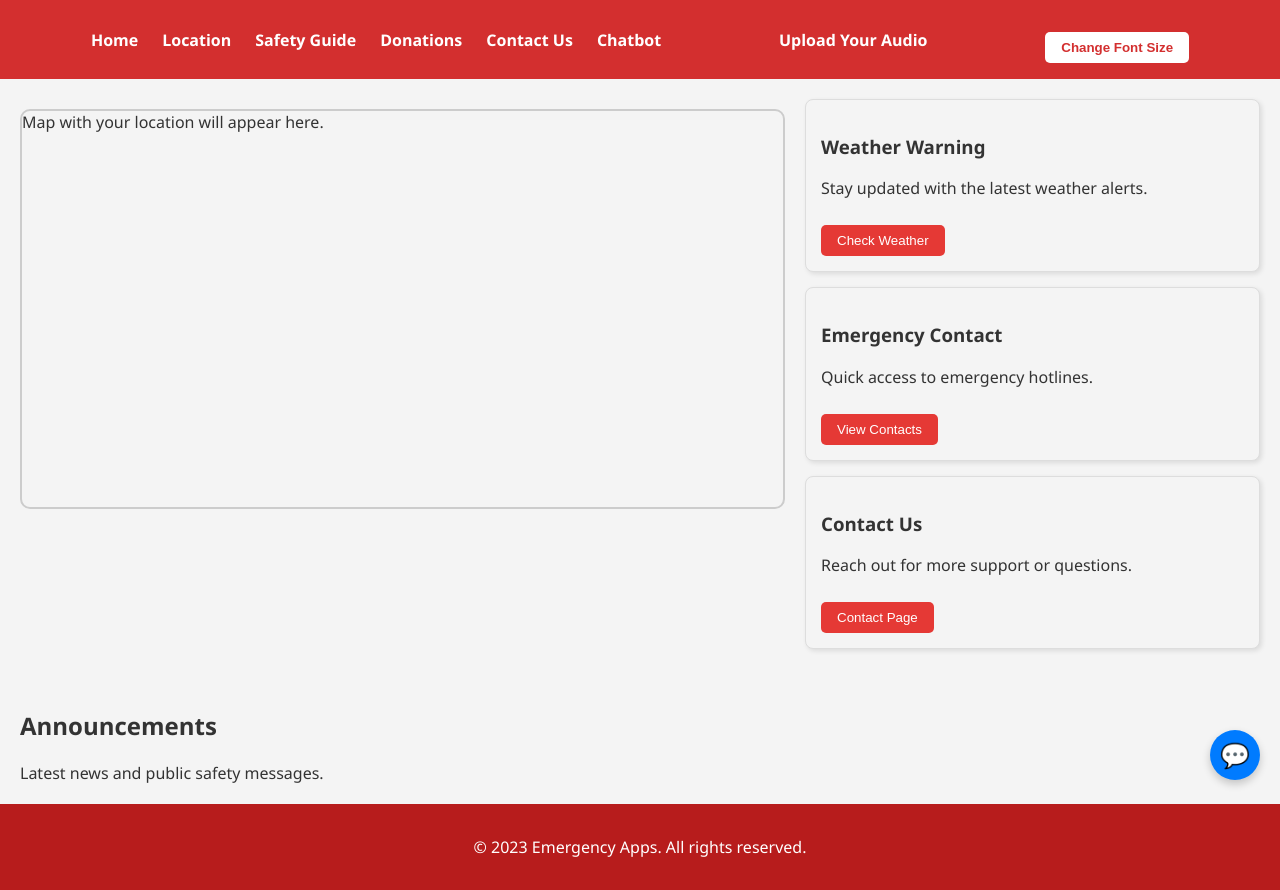
After one commit to Harimau-AI-Seoul-Hackathon/src, a Flask app: template templates/indextest.html in a window 1280 px wide. The commit adds this page. Run offline with Flask 3, Linux system fonts and the light colour scheme; the template is opened without the code that fills it, so the values that code supplies are empty.

Commit message:
90 percent done

```diff
--- a/app.py
+++ b/app.py
@@ -24,15 +24,6 @@ user_calls = {}
 def home():
     return render_template("index.html")
 
-@app.route("/test")
-def test():
-    return render_template("indextest.html")
-
-
-@app.route("/location")
-def location():
-    return render_template("location.html")
-
 @app.route("/safety_guide")
 def safety_guide():
     return render_template("safety_guide.html")
@@ -44,11 +35,6 @@ def contact():
 @app.route("/chatbot")
 def chatbot():
     return render_template("chatbot.html")
-
-@app.route("/map")
-def map():
-    return render_template("map.html")
-
 
 @app.route("/chat", methods=["POST"])
 def chat():
--- a/static/newsList.js
+++ b/static/newsList.js
@@ -73,7 +73,7 @@ const categoryMap = {
     loadNews()
       .then(articles => {
         renderArticles(articles);
-        initFilters();  // now that .news-bg exist, wire up your filters :contentReference[oaicite:0]{index=0}
+        initFilters();
       })
       .catch(err => console.error('Failed to load news:', err));
   });
--- /dev/null
+++ b/templates/indextest.html
@@ -0,0 +1,208 @@
+<!DOCTYPE html>
+<html lang="en">
+<head>
+  <meta charset="UTF-8" />
+  <meta name="viewport" content="width=device-width, initial-scale=1.0"/>
+  <title>Emergency Apps</title>
+  <link rel="stylesheet" href="/static/style.css">
+  <style>
+    .main-section {
+      display: flex;
+      flex-wrap: wrap;
+      gap: 20px;
+      padding: 20px;
+    }
+
+    #map {
+      flex: 1 1 60%;
+      height: 400px;
+      border: 2px solid #ccc;
+      border-radius: 10px;
+    }
+
+    .info-boxes {
+      flex: 1 1 35%;
+      display: flex;
+      flex-direction: column;
+      gap: 15px;
+    }
+
+    .info-box {
+      background: #f4f4f4;
+      padding: 15px;
+      border-radius: 8px;
+      border: 1px solid #ddd;
+      box-shadow: 2px 2px 5px rgba(0,0,0,0.1);
+    }
+
+    .info-box button {
+      margin-top: 10px;
+    }
+
+    .content-section {
+      padding: 20px;
+    }
+
+    iframe {
+      border: none;
+      border-radius: 10px;
+    }
+
+    /* Floating Button */
+#chatbot-toggle {
+  position: fixed;
+  bottom: 20px;
+  right: 20px;
+  background-color: #007bff;
+  color: white;
+  font-size: 24px;
+  border-radius: 50%;
+  width: 50px;
+  height: 50px;
+  text-align: center;
+  line-height: 50px;
+  cursor: pointer;
+  z-index: 1000;
+  box-shadow: 0 4px 8px rgba(0, 0, 0, 0.2);
+}
+
+/* Popup Chat */
+#chatbot-popup {
+  display: none;
+  position: fixed;
+  bottom: 80px;
+  right: 20px;
+  width: 350px;
+  height: 500px;
+  background: white;
+  border-radius: 12px;
+  box-shadow: 0 0 15px rgba(0,0,0,0.3);
+  z-index: 1000;
+  overflow: hidden;
+}
+
+/* Chat Header */
+#chatbot-popup .chat-header {
+  background: #007bff;
+  color: white;
+  padding: 10px;
+  font-weight: bold;
+  display: flex;
+  justify-content: space-between;
+  align-items: center;
+}
+
+/* Iframe for the chatbot */
+#chatbot-popup iframe {
+  width: 100%;
+  height: 100%;
+  border: none;
+}
+
+  </style>
+</head>
+<body>
+  <header>
+    <div class="nav-container">
+      <nav>
+        <ul>
+          <li><a href="/">Home</a></li>
+          <li><a href="location">Location</a></li>
+          <li><a href="safety_guide">Safety Guide</a></li>
+          <li><a href="donations">Donations</a></li>
+          <li><a href="contact">Contact Us</a></li>
+          <li><a href="chatbot">Chatbot</a></li>
+        </ul>
+      </nav>
+      <a id="audio-btn" class="btn" href="/audio">Upload Your Audio</a>
+      <button onclick="toggleFontSize()">Change Font Size</button>
+    </div>
+  </header>
+
+  <div class="main-section">
+    <div id="map">Map with your location will appear here.</div>
+
+    <div class="info-boxes">
+      <!-- Floating Chat Icon -->
+        <div id="chatbot-toggle" onclick="toggleChatbot()">
+            💬
+        </div>
+
+        <!-- Chatbot Popup -->
+        <div id="chatbot-popup">
+            <div class="chat-header">
+            <span>AI Chatbot</span>
+            <button onclick="toggleChatbot()">×</button>
+            </div>
+            <iframe src="/chatbot" frameborder="0"></iframe>
+        </div>
+
+      <div class="info-box">
+        <h3>Weather Warning</h3>
+        <p>Stay updated with the latest weather alerts.</p>
+        <button onclick="checkWeather()">Check Weather</button>
+        <div id="weather-result"></div>
+      </div>
+      <div class="info-box">
+        <h3>Emergency Contact</h3>
+        <p>Quick access to emergency hotlines.</p>
+        <button onclick="window.location.href='/emergency_contact'">View Contacts</button>
+      </div>
+      <div class="info-box">
+        <h3>Contact Us</h3>
+        <p>Reach out for more support or questions.</p>
+        <button onclick="window.location.href='/contact'">Contact Page</button>
+      </div>
+    </div>
+  </div>
+
+  <div class="content-section">
+    <h2>Announcements</h2>
+    <div id="announcements">Latest news and public safety messages.</div>
+  </div>
+
+  <footer>
+    <p>&copy; 2023 Emergency Apps. All rights reserved.</p>
+  </footer>
+
+  <script>
+    function toggleFontSize() {
+      const mainContent = document.body;
+      mainContent.classList.toggle('large-font');
+    }
+
+    function toggleChatbot() {
+        const popup = document.getElementById("chatbot-popup");
+        popup.style.display = popup.style.display === "block" ? "none" : "block";
+    }
+
+
+    function detectLocation() {
+      if (navigator.geolocation) {
+        navigator.geolocation.getCurrentPosition(showPosition, showError);
+      } else {
+        alert("Geolocation is not supported by this browser.");
+      }
+    }
+
+    function showPosition(position) {
+      const lat = position.coords.latitude;
+      const lon = position.coords.longitude;
+      const map = document.getElementById('map');
+      map.innerHTML = `<iframe width="100%" height="100%" src="https://maps.google.com/maps?q=${lat},${lon}&hl=es&z=14&amp;output=embed"></iframe>`;
+    }
+
+    function showError(error) {
+      alert("Unable to retrieve your location.");
+    }
+
+    function checkWeather() {
+      // You can replace this with a real API call to OpenWeatherMap or others
+      document.getElementById('weather-result').innerText = "Fetching latest weather warning... (You can integrate OpenWeatherMap API here)";
+    }
+
+    // Auto-detect on load
+    window.onload = detectLocation;
+  </script>
+</body>
+</html>
```
Also changed, not shown: static/fire_map.js (+5 -5 lines), static/flood_map.js (+28 -29 lines), templates/index.html (+33 -10 lines).
